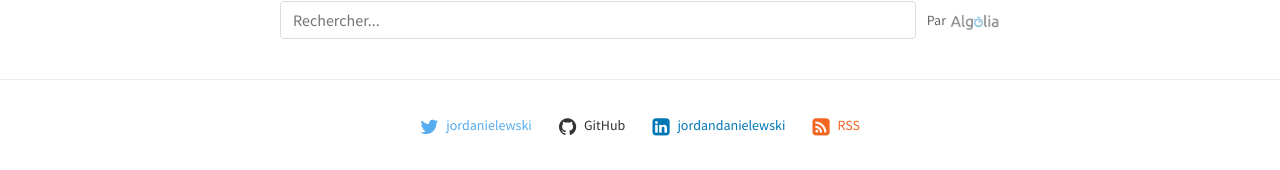
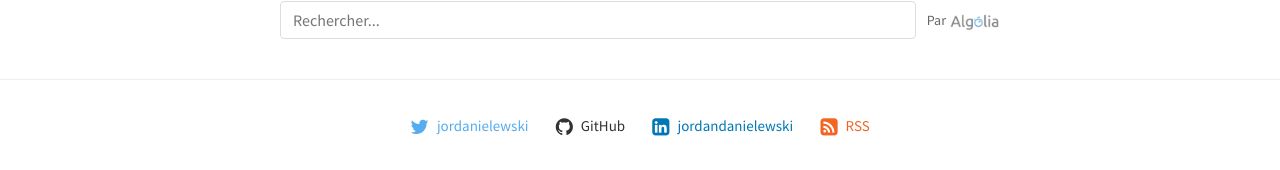
Before and after one commit to kopisusugula/notes, a Jekyll site: the page built from index.html, in a window 1280 px wide. Shown: the part 743-913 px from the top of the page. Built offline with Jekyll 4.4.1, drawn with Linux system fonts in a browser that asks for light colours; nearby versions of some CDN libraries; library files that are not in the unit come from our copies; comment, search, counter and statistics services are not loaded.

Commit message:
Social links fixes

```diff
--- a/_sass/_soc.scss
+++ b/_sass/_soc.scss
@@ -17,9 +17,8 @@
 .soc__link {
   display: block;
   color: #fff;
-  font-size: 14px;
+  font-size: 15px;
   padding: 4px 8px;
-  border-radius: 4px;
   line-height: 1;
 
   &:hover {
```
